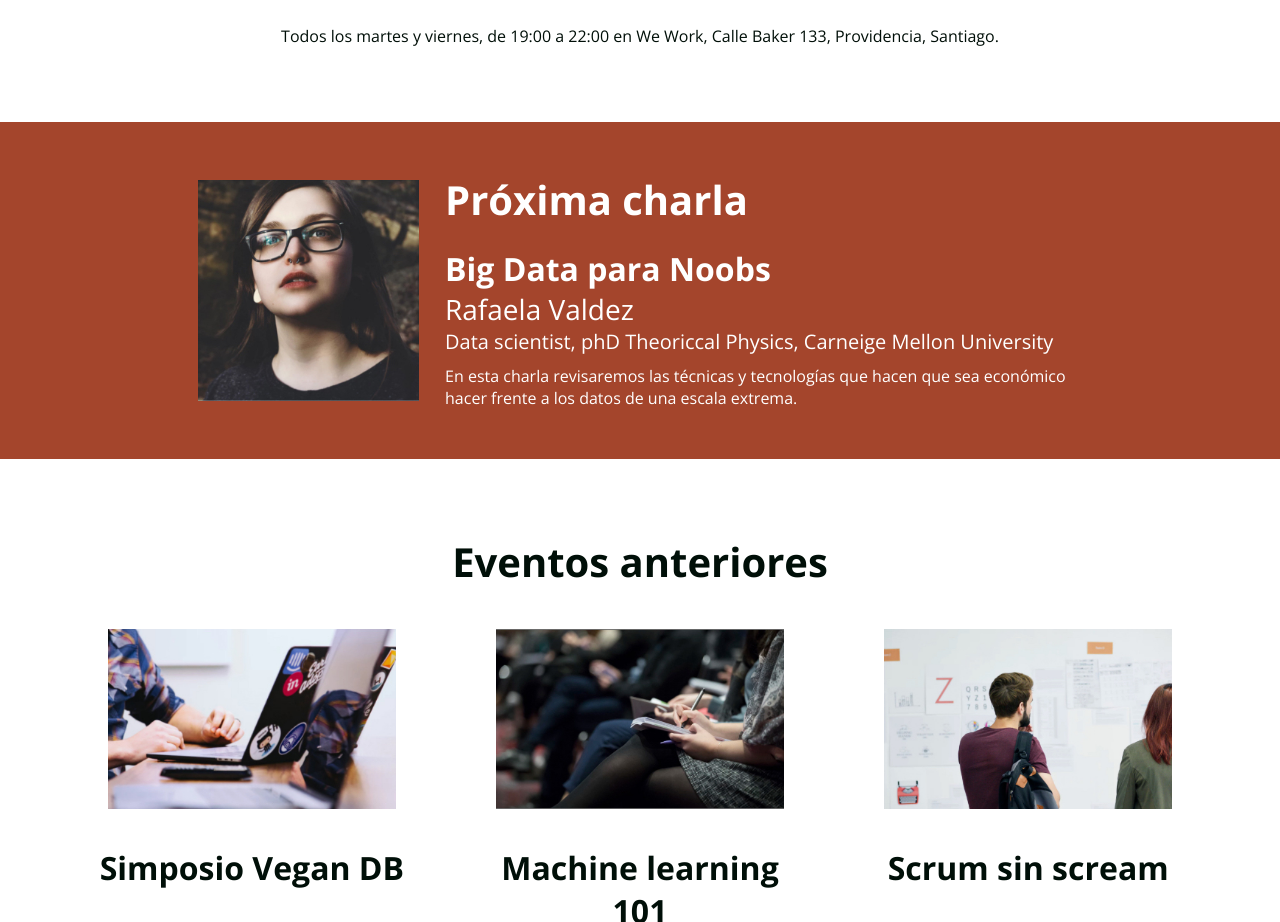
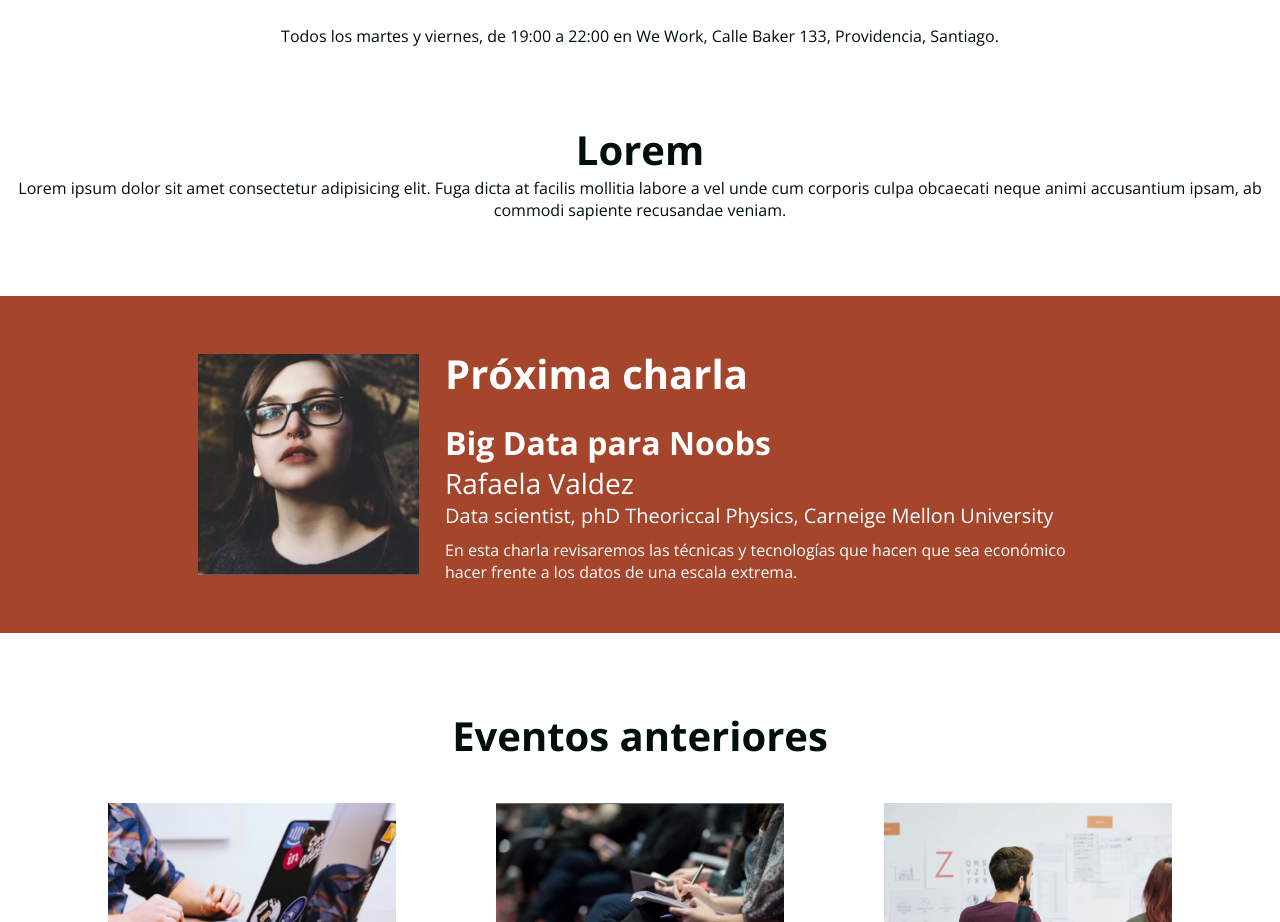
Before and after one commit to dguerragallano/meet_coffee, a plain HTML site: page index.html in a window 1280 px wide. Shown: the part 960-1882 px from the top of the page. Drawn offline with nearby package versions, Linux system fonts and the light colour scheme.

Commit message:
new section in index

```diff
--- a/index.html
+++ b/index.html
@@ -33,6 +33,11 @@
         <img src="./assets/img/we-work.jpg" alt="Edificio wework">
         <h2>¿Dónde nos juntamos?</h2>
             <p>Todos los martes y viernes, de 19:00 a 22:00 en We Work, Calle Baker 133, Providencia, Santiago.</p>
+    </section>
+
+    <section>
+        <h2>Lorem</h2>
+        <p>Lorem ipsum dolor sit amet consectetur adipisicing elit. Fuga dicta at facilis mollitia labore a vel unde cum corporis culpa obcaecati neque animi accusantium ipsam, ab commodi sapiente recusandae veniam.</p>
     </section>
 
     <section id="next-speaker" class="sweet-brown">
```
